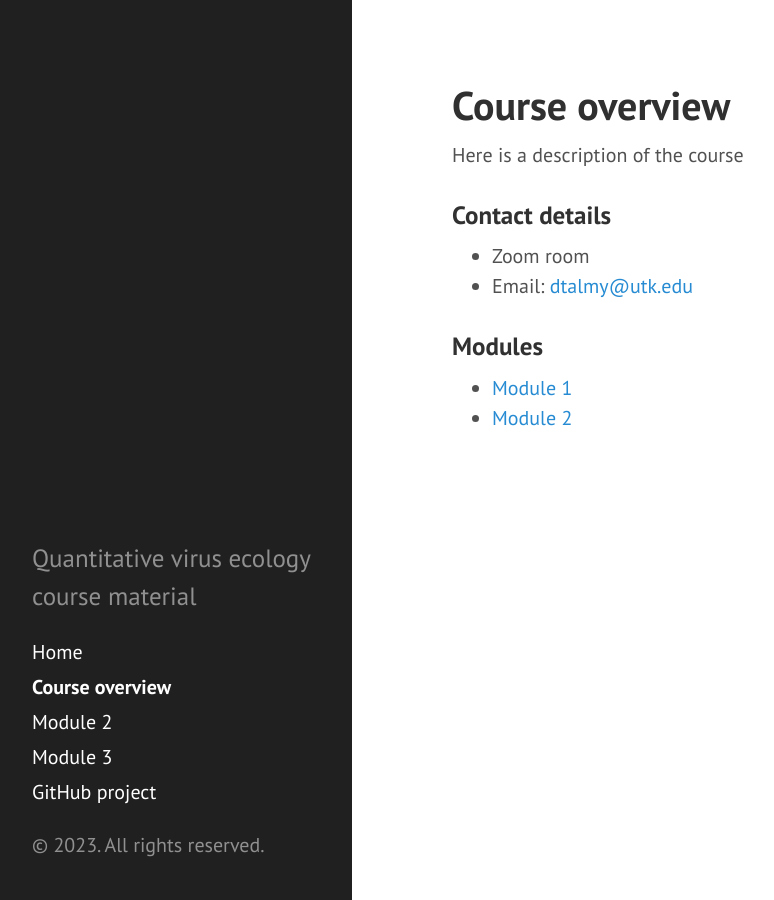
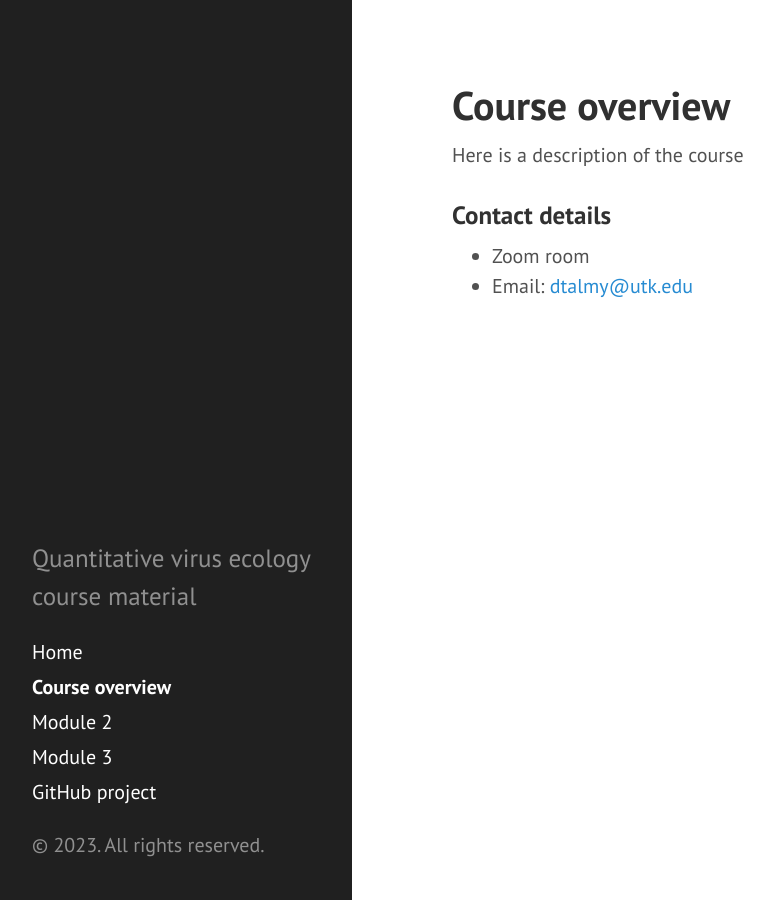
Before and after one commit to dtalmy/dtalmy-github.io, a Jekyll site: the page built from index.md, in a window 1280 px wide. Shown: the whole page, without its empty margins (8-782 px from the left). Built offline with Jekyll 4.4.1, drawn with Linux system fonts in a browser that asks for light colours; the list of posts is cut into pages by our own code.

Commit message:
deleted module links

```diff
--- a/index.md
+++ b/index.md
@@ -11,8 +11,3 @@ Here is a description of the course
 
 - Zoom room
 - Email: [dtalmy@utk.edu](mailto://dtalmy@utk.edu)
-
-### Modules
-
-- [Module 1](/module1/)
-- [Module 2](/module2/)
```
